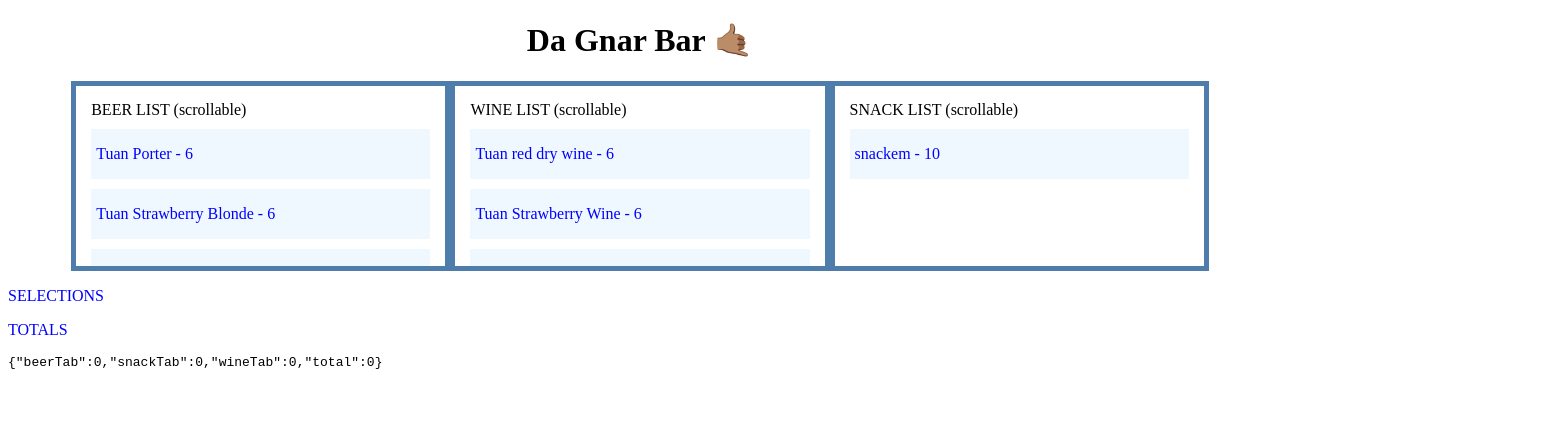
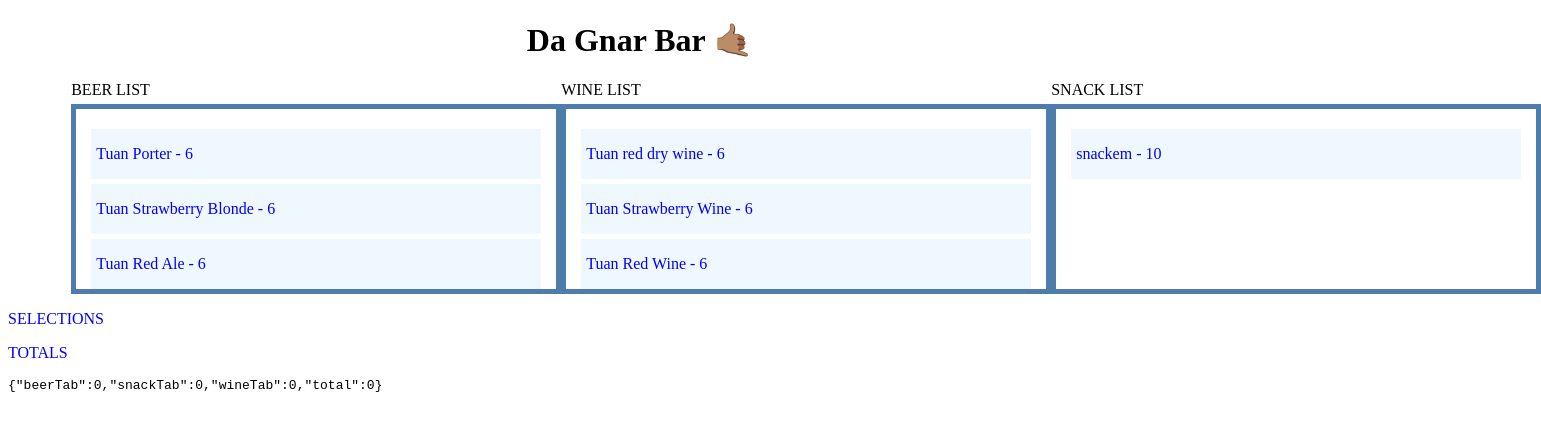
Before and after one commit to frankmeza/gnar-bar, a React app in the folder client/: page / in a window 1280 px wide. Shown: the top 430 px of the page, 1541 px wide, since content can reach past the window. Built offline with nearby package versions, Linux system fonts and the light colour scheme; the HTML template or start-up script is replaced by a standard one.

Commit message:
move span and add margin

```diff
--- a/client/src/components/selection/selection.scss
+++ b/client/src/components/selection/selection.scss
@@ -2,6 +2,7 @@
   border: 5px solid rgba(7, 74, 138, 0.712);
   height: 150px;
   padding: 15px;
+  margin-top: 5px;
   overflow-y: scroll;
   width: 450px;
 }
@@ -12,7 +13,7 @@
   flex-direction: column;
   align-self: center;
   padding-left: 5px;
-  margin-top: 10px;
+  margin-top: 5px;
   height: 50px;
 }
 
@@ -20,6 +21,7 @@
   border: 5px solid rgba(7, 74, 138, 0.712);
   height: 150px;
   padding: 15px;
+  margin-top: 5px;
   overflow-y: scroll;
   width: 450px;
 }
@@ -30,7 +32,7 @@
   flex-direction: column;
   align-self: center;
   padding-left: 5px;
-  margin-top: 10px;
+  margin-top: 5px;
   height: 50px;
 }
 
@@ -38,6 +40,7 @@
   border: 5px solid rgba(7, 74, 138, 0.712);
   height: 150px;
   padding: 15px;
+  margin-top: 5px;
   overflow-y: scroll;
   width: 450px;
 }
@@ -48,6 +51,6 @@
   flex-direction: column;
   align-self: center;
   padding-left: 5px;
-  margin-top: 10px;
+  margin-top: 5px;
   height: 50px;
 }
--- a/client/src/components/selection/selection_list.tsx
+++ b/client/src/components/selection/selection_list.tsx
@@ -13,11 +13,12 @@ const SelectionList = (props: SelectionListProps) => {
         return <div className="empty-selection-list">HAS NONE</div>;
     }
 
-    const itemTypeTitle = `${itemType.toUpperCase()} LIST (scrollable)`;
+    const itemTypeTitle = `${itemType.toUpperCase()} LIST`;
 
     return (
+        <div>
+            <span className="selection-item-type">{itemTypeTitle}</span>
             <div className={`selection-list-${itemType}`}>
-            <span className="selection-item-type">{itemTypeTitle}</span>
 
                 <div>
                     {itemList.map(item => (
@@ -30,6 +31,7 @@ const SelectionList = (props: SelectionListProps) => {
                     ))}
                 </div>
             </div>
+        </div>
     );
 };
 
```
Lines whose indentation alone changed are shown as unchanged.
